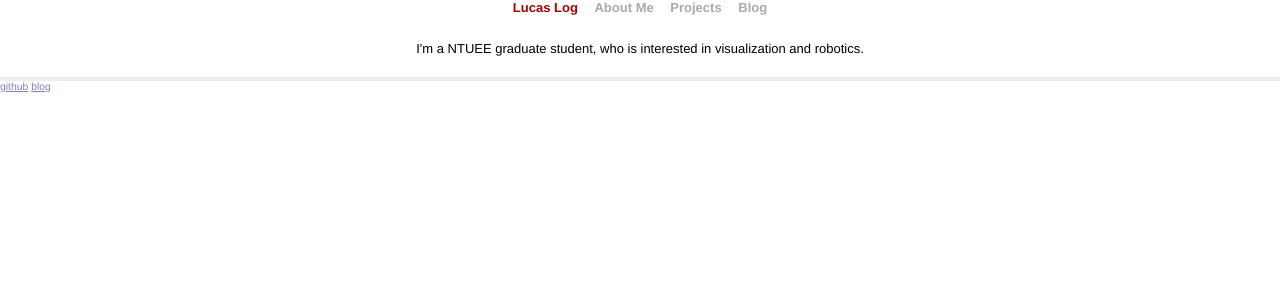
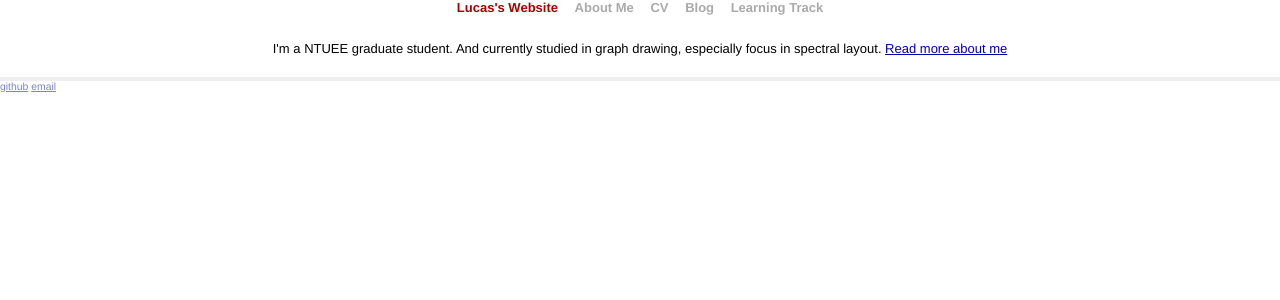
Before and after one commit to lucaskotw/lucaskotw.github.io, a Jekyll site: the page built from index.html, in a window 1280 px wide. Shown: the top 300 px of the page. Built offline with Jekyll 4.4.1, drawn with Linux system fonts in a browser that asks for light colours; Markdown is read by kramdown in place of the engine named in the settings.

Commit message:
create: blog

```diff
--- a/_config.yml
+++ b/_config.yml
@@ -1,4 +1,4 @@
-name: Lucas Log
+name: Lucas's Website
 markdown: redcarpet
 pygments: true
 timezone: Asia/Taipei
--- a/_includes/footer.html
+++ /dev/null
@@ -1,10 +0,0 @@
-        <div class="footer">
-            <div class="contact">
-                <a href="https://github.com/lucaskotw">github</a>
-                <a href="http://lucaskotw-blog.logdown.com">blog</a>
-            </div>
-        </div>
-        <script src="/static/javascript/jquery.js"></script>
-        <script src="/static/javascript/semantic.js"></script>
-    </body>
-</html>
--- a/_includes/header.html
+++ /dev/null
@@ -1,25 +0,0 @@
-<!DOCTYPE html>
-<html>
-    <head>
-        <meta charset="utf-8">
-        <meta http-equiv="X-UA-Compatible" content="IE=edge,chrome=1">
-        <title>{{ page.title }}</title>
-        <meta name="viewport" content="width=device-width">
-
-        <!-- Semantic UI CSS -->
-        <link rel="stylesheet" href="/static/css/semantic.css">
-
-        <!-- syntax highlighting CSS -->
-        <link rel="stylesheet" href="/static/css/syntax.css">
-
-        <!-- Custom CSS -->
-        <link rel="stylesheet" href="/static/css/main.css">
-
-    </head>
-    <body>
-        <div class="header">
-            <h1 class="title"><a href="/">{{ site.name }}</a></h1>
-            <a class="extra" href="/">About Me</a>
-            <a class="extra" href="/">Projects</a>
-            <a class="extra" href="http://lucaskotw-blog.logdown.com/">Blog</a>
-        </div>
--- a/_layouts/default.html
+++ b/_layouts/default.html
@@ -1,5 +1,40 @@
-{% include header.html %}
+<!DOCTYPE html>
+<html>
+    <head>
+        <meta charset="utf-8">
+        <meta http-equiv="X-UA-Compatible" content="IE=edge,chrome=1">
+        <title>{{ page.title }}</title>
+        <meta name="viewport" content="width=device-width">
 
-{{ content }}
+        <!-- Semantic UI CSS -->
+        <link rel="stylesheet" href="/static/css/semantic.css">
 
-{% include footer.html %}
+        <!-- syntax highlighting CSS -->
+        <link rel="stylesheet" href="/static/css/syntax.css">
+
+        <!-- Custom CSS -->
+        <link rel="stylesheet" href="/static/css/main.css">
+
+    </head>
+    <body>
+        <div class="header">
+            <h1 class="title"><a href="/">{{ site.name }}</a></h1>
+            <a class="extra" href="/about">About Me</a>
+            <a class="extra" href="/cv">CV</a>
+            <a class="extra" href="/blog">Blog</a>
+            <a class="extra" href="/learning">Learning Track</a>
+        </div>
+
+
+        {{ content }}
+
+        <div class="footer">
+            <div class="contact">
+                <a href="https://github.com/lucaskotw">github</a>
+                <a href="mailto:lucaskointw@gmail.com">email</a>
+            </div>
+        </div>
+        <script src="/static/javascript/jquery.js"></script>
+        <script src="/static/javascript/semantic.js"></script>
+    </body>
+</html>
--- a/index.html
+++ b/index.html
@@ -4,6 +4,7 @@ title: Lucas Log
 ---
 
 <div id="home">
-    I'm a NTUEE graduate student, who is interested in visualization and
-    robotics.
+    I'm a NTUEE graduate student.
+    And currently studied in graph drawing, especially focus in spectral layout.
+    <a href="/about">Read more about me</a>
 </div>
```
Also changed, not shown: _layouts/post.html (added, +9 -0 lines), _posts/2014-02-19-welcome-to-jekyll.markdown (deleted, +0 -24 lines), _posts/2015-05-22-linear-algebra-notes.md (added, +21 -0 lines), blog/index.html (added, +11 -0 lines), 1 other file.
